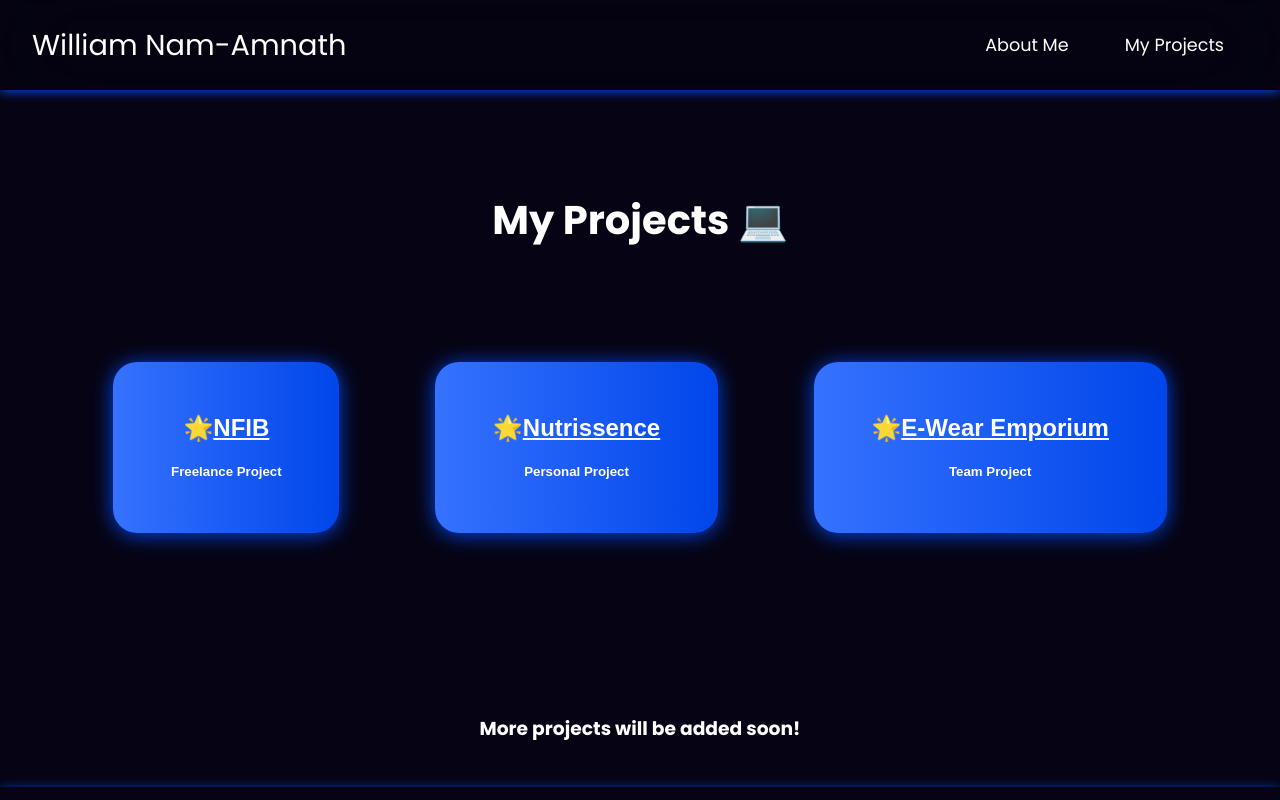
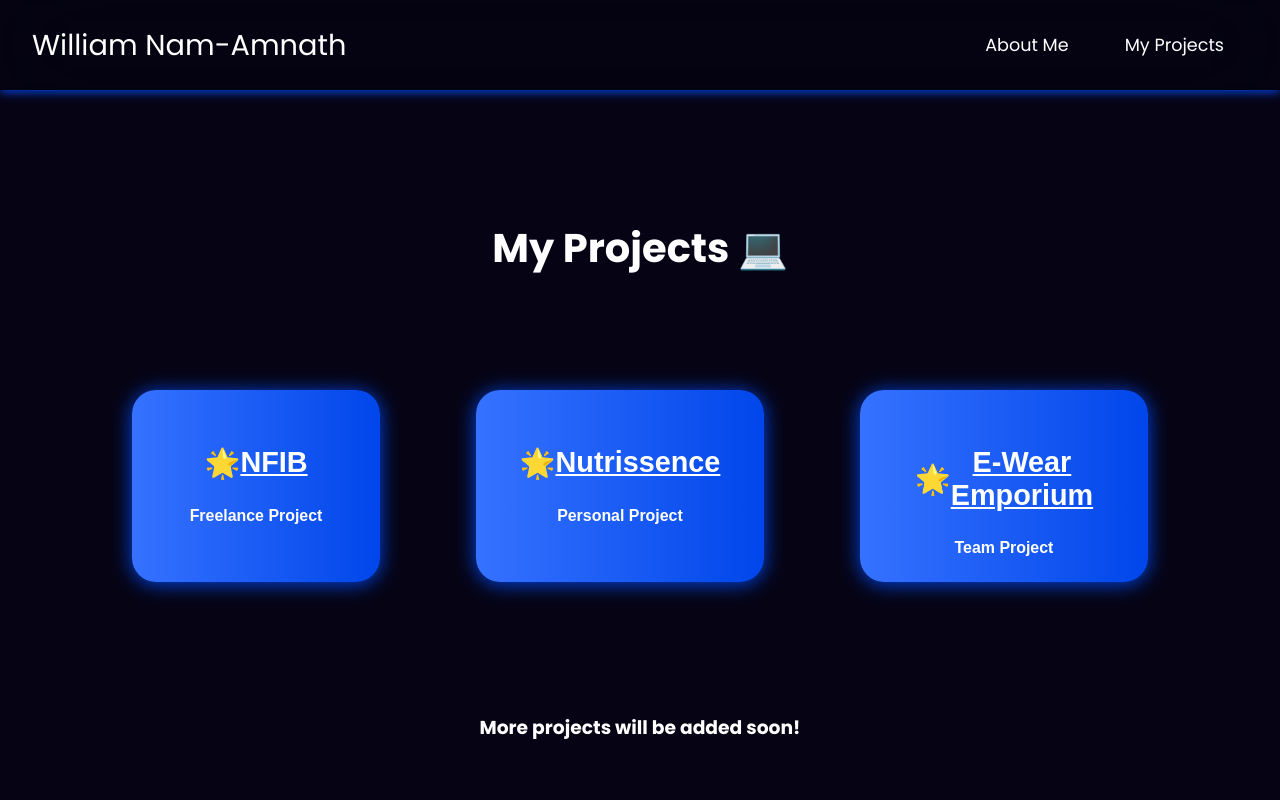
Before and after one commit to williamnamamnath/my-portfolio, a React (Create React App) app: page /all-projects in a window 1280 px wide. Shown: the top 800 px of the page. Built offline with nearby package versions, Linux system fonts and the light colour scheme.

Commit message:
Added spacing to home page, fixed dimensions of project btns in Projects page

```diff
--- a/src/pages/Home.js
+++ b/src/pages/Home.js
@@ -161,6 +161,15 @@
 }
 `
 
+const PageSpacing = styled.div`
+  margin: 8rem 0;
+
+  @media all and (min-width: 360px) and (max-width: 969px) {
+    margin: 2rem 0;
+    flex-wrap: wrap;
+  }
+`
+
 const Home = () => {
 
   useEffect(() => {
@@ -179,6 +188,7 @@
 
   return (
     <div className="body-space">
+      <PageSpacing />
       <PicAndCard>
     <Div>
     <Picture src={picture} alt="Picture of William Nam-Amnath"></Picture>
@@ -195,9 +205,11 @@
       </SocialsDiv>
     </NameCard>
       </PicAndCard>
-
       <br/>
       <br/>
+      <br/>
+
+      <PageSpacing />
     <ParentDiv>
       <NameCard>
     <h3 style={{textAlign: "center", color: "white"}}>I have experience with the following tech stack:</h3>
@@ -213,7 +225,14 @@
     </StackDiv>
       </NameCard>
     </ParentDiv>
+    <br/>
+    <br/>
+    <br/>
 
+    <br/>
+    <br/>
+    <br/>
+    <PageSpacing />
     <SocialsDiv>
       <Button onClick={navAbout}>
         Learn More About Me 🙋‍♂️
@@ -222,6 +241,11 @@
         View My Projects 💻
       </Button>
     </SocialsDiv>
+    <PageSpacing />
+
+    <br/>
+    <br/>
+    <br/>
     <br/>
     <br/>
     <br/>
--- a/src/pages/ProjectsPage.js
+++ b/src/pages/ProjectsPage.js
@@ -22,14 +22,14 @@
 `
 
 const Button = styled.button`
-  font-size: 1rem;
+  font-size: 1.2rem;
   display: block;
   align-items: center;
   justify-content: center;
-  color: #fff;
+  color: white;
   background: linear-gradient(90deg, #3672FF 0%, #0046EA 100%);
   box-shadow: 0 2px 20px 0 #0046EA;
-  padding: 2rem 3.6rem;
+  padding: 2rem 3.6rem 2.4rem 3.6rem;
   margin: 2rem;
   border: none;
   outline: 1.5px solid transparent;
@@ -37,12 +37,23 @@
   cursor: pointer;
   transition: all 0.5s ease;
   flex-wrap: wrap;
+  max-width: 18rem;
+  max-height: 12rem;
 
   &:hover {
     color: white;
     background: black;
     outline: 1.5px solid #0046EA;
   }
+
+    @media all and (min-width: 360px) and (max-width: 969px) {
+    font-size: 1rem;
+    flex-wrap: wrap;
+    padding: 1rem 4rem;
+    margin: 2rem 0;
+    border-radius: 1.5rem;
+    max-width: 14rem;
+}
 `
 
 const H2 = styled.h2`
@@ -50,7 +61,12 @@
 `
 
 const PageSpacing = styled.div`
-  margin: 100px 0;
+  margin: 8rem 0;
+
+  @media all and (min-width: 360px) and (max-width: 969px) {
+    margin: 4.5rem 0;
+    flex-wrap: wrap;
+  }
 `
 
 const ProjectsPage = () => {
@@ -99,9 +115,10 @@
 
     <ParentDiv>
     </ParentDiv>
+    <h3 style={{color: "white"}}>More projects will be added soon!</h3>
+    <PageSpacing />
     <br/>
     <br/>
-    <h3 style={{color: "white"}}>More projects will be added soon!</h3>
     <br/>
         </>
     )
```
